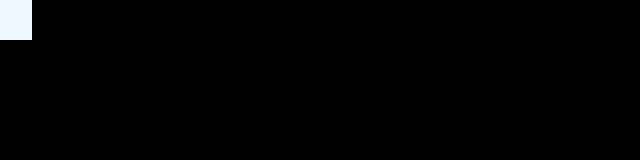
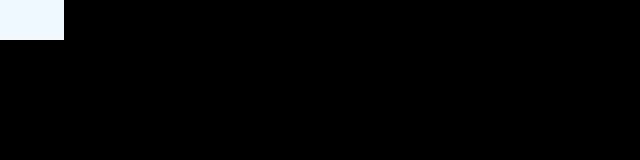
Before and after one commit to fvr83/teste, a plain HTML site: page index.html in a window 1280 px wide. Shown: the whole page, without its empty margins (0-640 px from the left). Drawn offline with Linux system fonts and the light colour scheme.

Commit message:
Add files via upload

```diff
--- a/style.css
+++ b/style.css
@@ -12,6 +12,6 @@
 
 .round-buttom {
     background-color: aliceblue;
-    width: 2.5vw;
+    width: 5vw;
     height: 5vh;
 }
```
